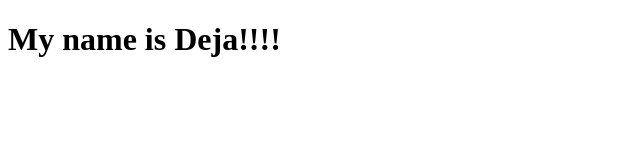
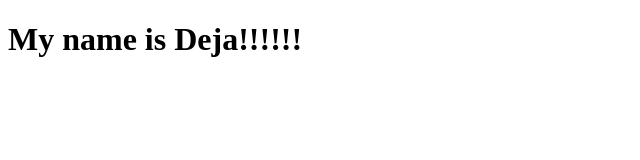
Before and after one commit to deja4172/First-Git-Hub-Project, a plain HTML site: page index.html in a window 1280 px wide. Shown: the full height of the page, 0-640 px from the left. Drawn offline with Linux system fonts and the light colour scheme.

Commit message:
added exclamation

```diff
--- a/index.html
+++ b/index.html
@@ -7,7 +7,7 @@
     <title>Document</title>
 </head>
 <body>
-    <h1> My name is Deja!!!!</h1>
+    <h1> My name is Deja!!!!!!</h1>
 
 </body>
 </html>
```
